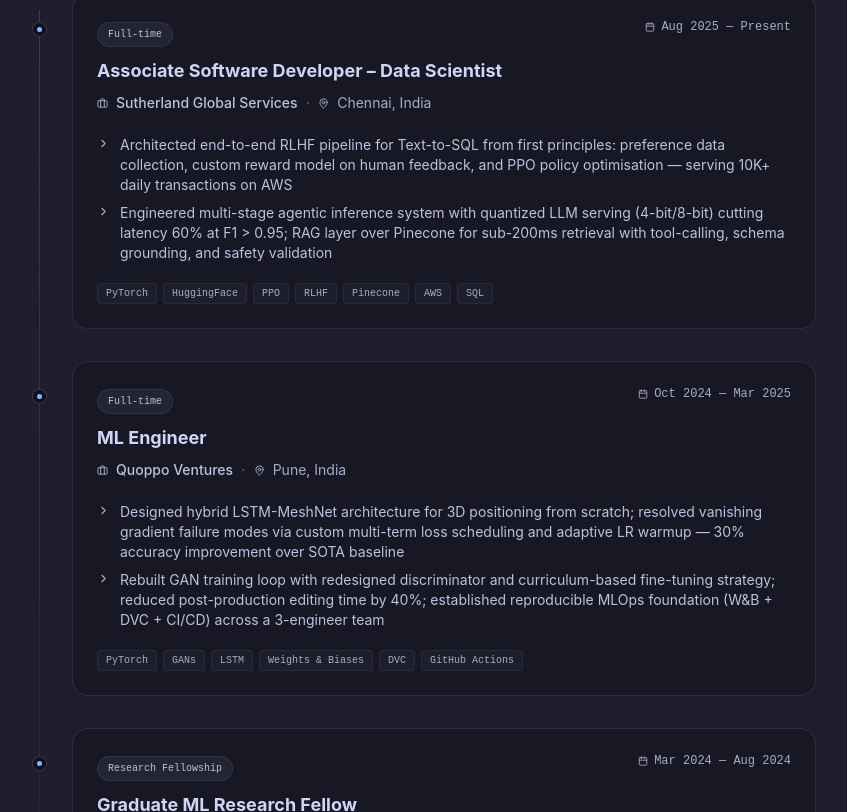
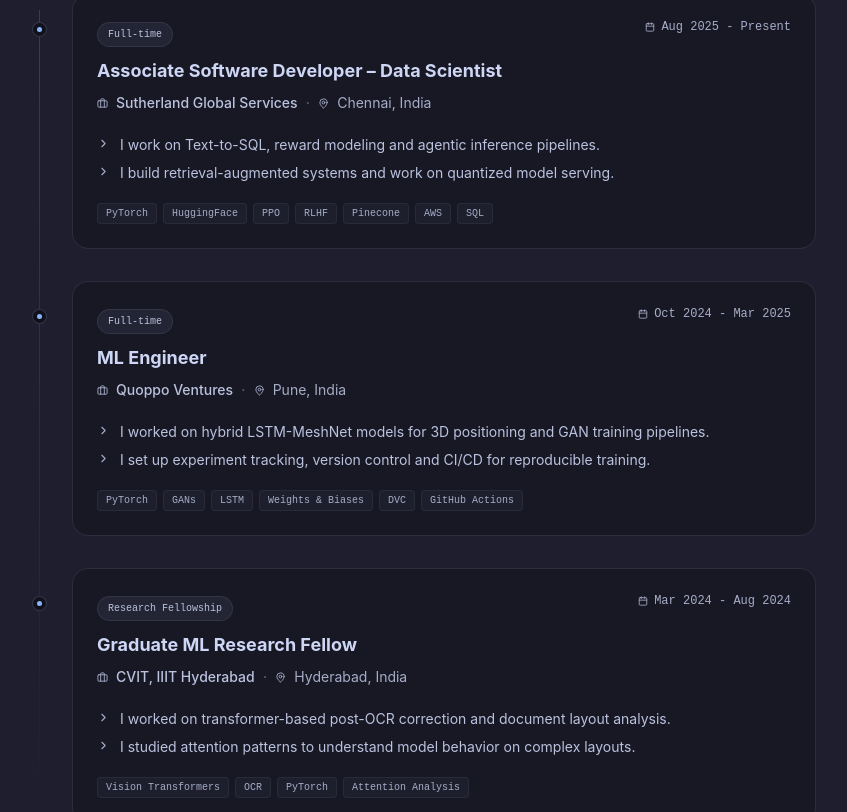
Before and after one commit to inamdarmihir/inamdarmihir.github.io, a Next.js app: page / in a window 1280 px wide. Shown: the part 3428-4240 px from the top of the page, without its empty margins (216-1063 px from the left). Built offline with nearby package versions, Linux system fonts and the light colour scheme.

Commit message:
Update src/sections/Experience.tsx for portfolio

```diff
--- a/src/sections/Experience.tsx
+++ b/src/sections/Experience.tsx
@@ -7,11 +7,11 @@
     title: 'Associate Software Developer – Data Scientist',
     company: 'Sutherland Global Services',
     location: 'Chennai, India',
-    period: 'Aug 2025 — Present',
+    period: 'Aug 2025 - Present',
     type: 'Full-time',
     highlights: [
-      'Architected end-to-end RLHF pipeline for Text-to-SQL from first principles: preference data collection, custom reward model on human feedback, and PPO policy optimisation — serving 10K+ daily transactions on AWS',
-      'Engineered multi-stage agentic inference system with quantized LLM serving (4-bit/8-bit) cutting latency 60% at F1 > 0.95; RAG layer over Pinecone for sub-200ms retrieval with tool-calling, schema grounding, and safety validation',
+      'I work on Text-to-SQL, reward modeling and agentic inference pipelines.',
+      'I build retrieval-augmented systems and work on quantized model serving.',
     ],
     stack: ['PyTorch', 'HuggingFace', 'PPO', 'RLHF', 'Pinecone', 'AWS', 'SQL'],
   },
@@ -19,11 +19,11 @@
     title: 'ML Engineer',
     company: 'Quoppo Ventures',
     location: 'Pune, India',
-    period: 'Oct 2024 — Mar 2025',
+    period: 'Oct 2024 - Mar 2025',
     type: 'Full-time',
     highlights: [
-      'Designed hybrid LSTM-MeshNet architecture for 3D positioning from scratch; resolved vanishing gradient failure modes via custom multi-term loss scheduling and adaptive LR warmup — 30% accuracy improvement over SOTA baseline',
-      'Rebuilt GAN training loop with redesigned discriminator and curriculum-based fine-tuning strategy; reduced post-production editing time by 40%; established reproducible MLOps foundation (W&B + DVC + CI/CD) across a 3-engineer team',
+      'I worked on hybrid LSTM-MeshNet models for 3D positioning and GAN training pipelines.',
+      'I set up experiment tracking, version control and CI/CD for reproducible training.',
     ],
     stack: ['PyTorch', 'GANs', 'LSTM', 'Weights & Biases', 'DVC', 'GitHub Actions'],
   },
@@ -31,11 +31,11 @@
     title: 'Graduate ML Research Fellow',
     company: 'CVIT, IIIT Hyderabad',
     location: 'Hyderabad, India',
-    period: 'Mar 2024 — Aug 2024',
+    period: 'Mar 2024 - Aug 2024',
     type: 'Research Fellowship',
     highlights: [
-      'Designed transformer post-OCR correction pipeline over multi-layout corpora; diagnosed model failures by analysing cross-attention maps, identifying layout-induced error patterns — 15% CER reduction',
-      'Co-invented patent-pending document layout analysis system built from geometric constraints and Vision Transformers — designed to generalise across languages and mixed-layout documents without layout-specific fine-tuning',
+      'I worked on transformer-based post-OCR correction and document layout analysis.',
+      'I studied attention patterns to understand model behavior on complex layouts.',
     ],
     stack: ['Vision Transformers', 'OCR', 'PyTorch', 'Attention Analysis'],
   },
@@ -43,14 +43,14 @@
 
 const reveal = {
   hidden: { opacity: 0, y: 32, rotateX: 10, transformPerspective: 1200 },
-  visible: { opacity: 1, y: 0, rotateX: 0, transformPerspective: 1200, transition: { duration: 0.7, ease: [0.25, 0.46, 0.45, 0.94] } },
+  visible: { opacity: 1, y: 0, rotateX: 0, transformPerspective: 1200, transition: { duration: 0.7, ease: [0.25, 0.46, 0.45, 0.94] as [number, number, number, number] } },
 }
 const slideLeft = {
   hidden: { opacity: 0, x: -24, rotateY: -8, transformPerspective: 1200 },
-  visible: { opacity: 1, x: 0, rotateY: 0, transformPerspective: 1200, transition: { duration: 0.65, ease: [0.25, 0.46, 0.45, 0.94] } },
+  visible: { opacity: 1, x: 0, rotateY: 0, transformPerspective: 1200, transition: { duration: 0.65, ease: [0.25, 0.46, 0.45, 0.94] as [number, number, number, number] } },
 }
 
-interface Props { scrollRef: RefObject<HTMLDivElement> }
+interface Props { scrollRef: RefObject<HTMLDivElement | null> }
 
 export default function Experience({ scrollRef }: Props) {
   const vp = { root: scrollRef, once: true, margin: '-60px' } as const
@@ -58,9 +58,9 @@
   return (
     <div className="max-w-4xl mx-auto px-8 md:px-14 py-24">
       {/* Header */}
-      <motion.div initial="hidden" whileInView="visible" viewport={vp} variants={{ hidden: {}, visible: { transition: { staggerChildren: 0.1 } } }} className="mb-16">
+      <motion.div initial="hidden" animate="visible" viewport={vp} variants={{ hidden: {}, visible: { transition: { staggerChildren: 0.1 } } }} className="mb-16">
         <motion.span variants={reveal} className="text-[10px] font-mono text-macos-subtext0 tracking-[0.4em] uppercase">
-          03 — Experience
+          03 - Experience
         </motion.span>
         <motion.h2 variants={reveal} className="font-black text-macos-text mt-3 leading-none" style={{ fontSize: 'clamp(2.5rem, 5vw, 4rem)' }}>
           Where I've Been.
@@ -80,7 +80,7 @@
             <motion.div
               key={job.company}
               initial="hidden"
-              whileInView="visible"
+              animate="visible"
               viewport={vp}
               variants={{ hidden: {}, visible: { transition: { staggerChildren: 0.08, delayChildren: i * 0.05 } } }}
               className="relative pl-10"
```
